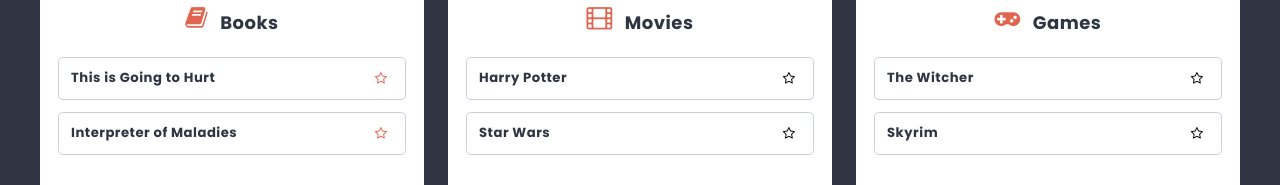
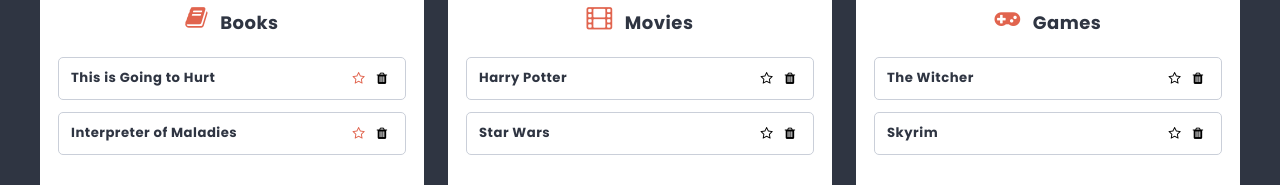
Before and after one commit to luqol/project-react-toDoApp, a React (Create React App) app: page /list/1 in a window 1280 px wide. Shown: the part 407-592 px from the top of the page. Built offline with nearby package versions, Linux system fonts and the light colour scheme.

Commit message:
Add removeCard

```diff
--- a/src/components/Card/Card.js
+++ b/src/components/Card/Card.js
@@ -1,22 +1,32 @@
 import clsx from 'clsx';
 import styles from './Card.module.scss';
 import { useDispatch } from 'react-redux';
-import { updateCardFavorite } from '../../redux/cardsRedux';
+import { removeCard, updateCardFavorite } from '../../redux/cardsRedux';
 
 
 
 const Card = ({id, title, isFavorite}) => {
   const dispatch = useDispatch();
-  const handleButton = e =>{
+  const handleStarButton = e =>{
     e.preventDefault();
     dispatch( updateCardFavorite(id) );
   };
 
+  const handleTrashButton = e =>{
+    e.preventDefault();
+    dispatch( removeCard(id) );
+  };
+
   return(
     <li className={styles.card} >{title}
-      <button onClick={handleButton} className={styles.btnStar}>
-        <i className={clsx('fa fa-star-o', isFavorite && styles.isFavorite)}></i>
-      </button>
+      <div>
+        <button onClick={handleStarButton} className={styles.btn}>
+          <i className={clsx('fa fa-star-o', isFavorite && styles.isFavorite)}></i>
+        </button>
+        <button onClick={handleTrashButton} className={styles.btn}>
+          <i className='fa fa-trash'></i>
+        </button>
+      </div>
     </li>
   );
 };
--- a/src/components/Card/Card.module.scss
+++ b/src/components/Card/Card.module.scss
@@ -12,7 +12,7 @@
     font-weight: bold;
 }
 
-.btnStar{
+.btn{
     background-color: transparent;
     border: none;
     cursor: pointer;
--- a/src/redux/cardsRedux.js
+++ b/src/redux/cardsRedux.js
@@ -11,10 +11,12 @@ export const getFavoriteCards = state => state.cards.filter( card => card.isFavo
 const createActionName = actionName => `app/cards/${actionName}`;
 const ADD_CARD = createActionName('ADD_CARD');
 const TOGGLE_CARD_FAVORITED = createActionName('TOGGLE_CARD_FAVORITED');
+const REMOVE_CARD = createActionName('REMOVE_CARD');
 
 //action creators
 export const addCard = payload => ({type: ADD_CARD, payload});
 export const updateCardFavorite = payload => ({type: TOGGLE_CARD_FAVORITED, payload});
+export const removeCard = payload => ({type: REMOVE_CARD, payload});
 
 const cardsReducer = (statePart = [], action) => {
     switch (action.type){
@@ -23,6 +25,8 @@ const cardsReducer = (statePart = [], action) => {
       case TOGGLE_CARD_FAVORITED:
         return statePart.map(card =>
           (card.id === action.payload) ? { ...card, isFavorite: !card.isFavorite } : card );
+        case REMOVE_CARD:
+          return statePart.filter( card => card.id !== action.payload);
       default:
         return statePart;
     }
```
